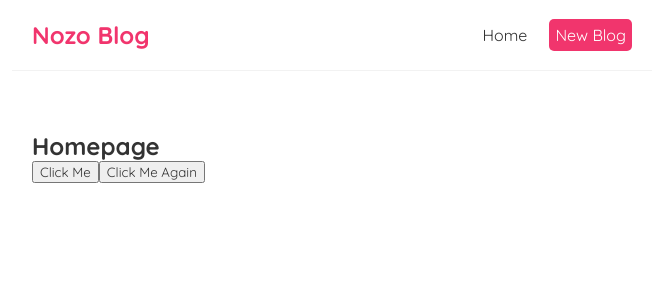
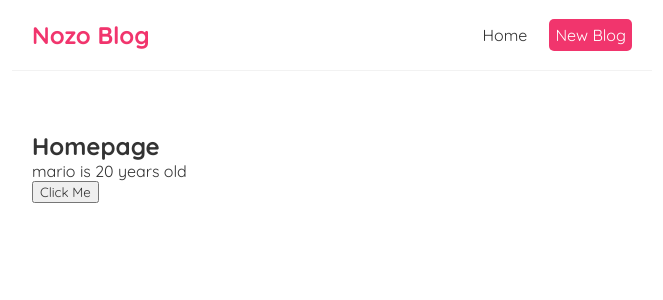
Before and after one commit to Kobby08/nozo-blog, a React (Create React App) app: page / in a window 1280 px wide. Shown: the top 300 px of the page, without its empty margins (308-971 px from the left). Built offline with nearby package versions, Linux system fonts and the light colour scheme.

Commit message:
useState hooks

```diff
--- a/src/Home.js
+++ b/src/Home.js
@@ -1,23 +1,21 @@
+import { useState } from "react";
+
 const Home = () => {
-  const handleClick = (e) => {
-    console.log("Hello World", e);
-  };
+  const [name, setName] = useState("mario");
+  const [age, setAge] = useState(20);
 
-  const handleClickAgain = (name, e) => {
-    console.log("hello", name, e.target);
+  const handleClick = () => {
+    setName("luigi");
+    setAge(30);
   };
 
   return (
     <div className="home">
       <h2>Homepage </h2>
+      <p>
+        {name} is {age} years old
+      </p>
       <button onClick={handleClick}>Click Me</button>
-      <button
-        onClick={(e) => {
-          handleClickAgain("Nana", e);
-        }}
-      >
-        Click Me Again
-      </button>
     </div>
   );
 };
```
